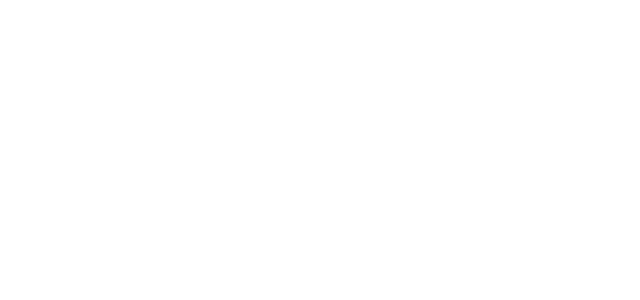
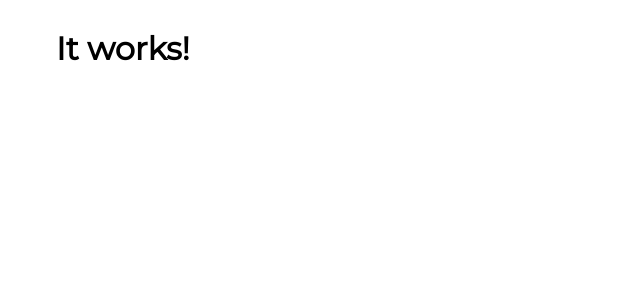
Before and after one commit to yoesk8/react-challenge, a React (Create React App) app in the folder my-app/: page / in a window 1280 px wide. Shown: the top 300 px of the page, without its empty margins (0-640 px from the left). Built offline with nearby package versions, Linux system fonts and the light colour scheme.

Commit message:
Created first component and installed necesarry dependencies

```diff
--- a/my-app/src/App.js
+++ b/my-app/src/App.js
@@ -1,9 +1,10 @@
 import css from './App.module.css';
+import SideBar from './components/Sidebar';
 
 function App() {
   return (
     <div className={css.App}>
-      {/* Add your components here */}
+      <SideBar />
     </div>
   );
 }
--- a/my-app/src/components/Sidebar.js
+++ b/my-app/src/components/Sidebar.js
@@ -0,0 +1,3 @@
+let SideBar = ()=> <h1>It works!</h1>
+
+export default SideBar;
```
Also changed, not shown: 1 other file (tests, documents, lock files or other folders).
